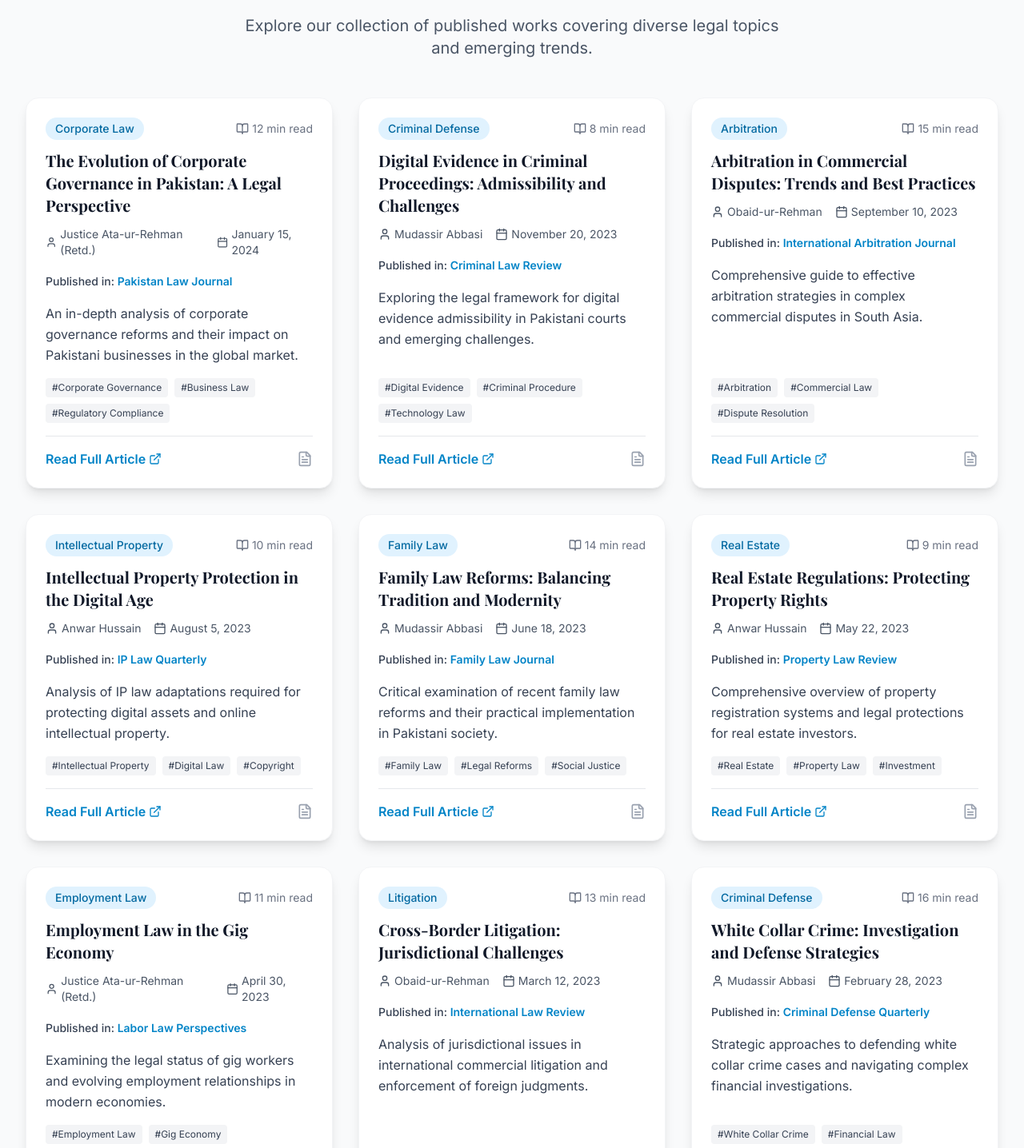
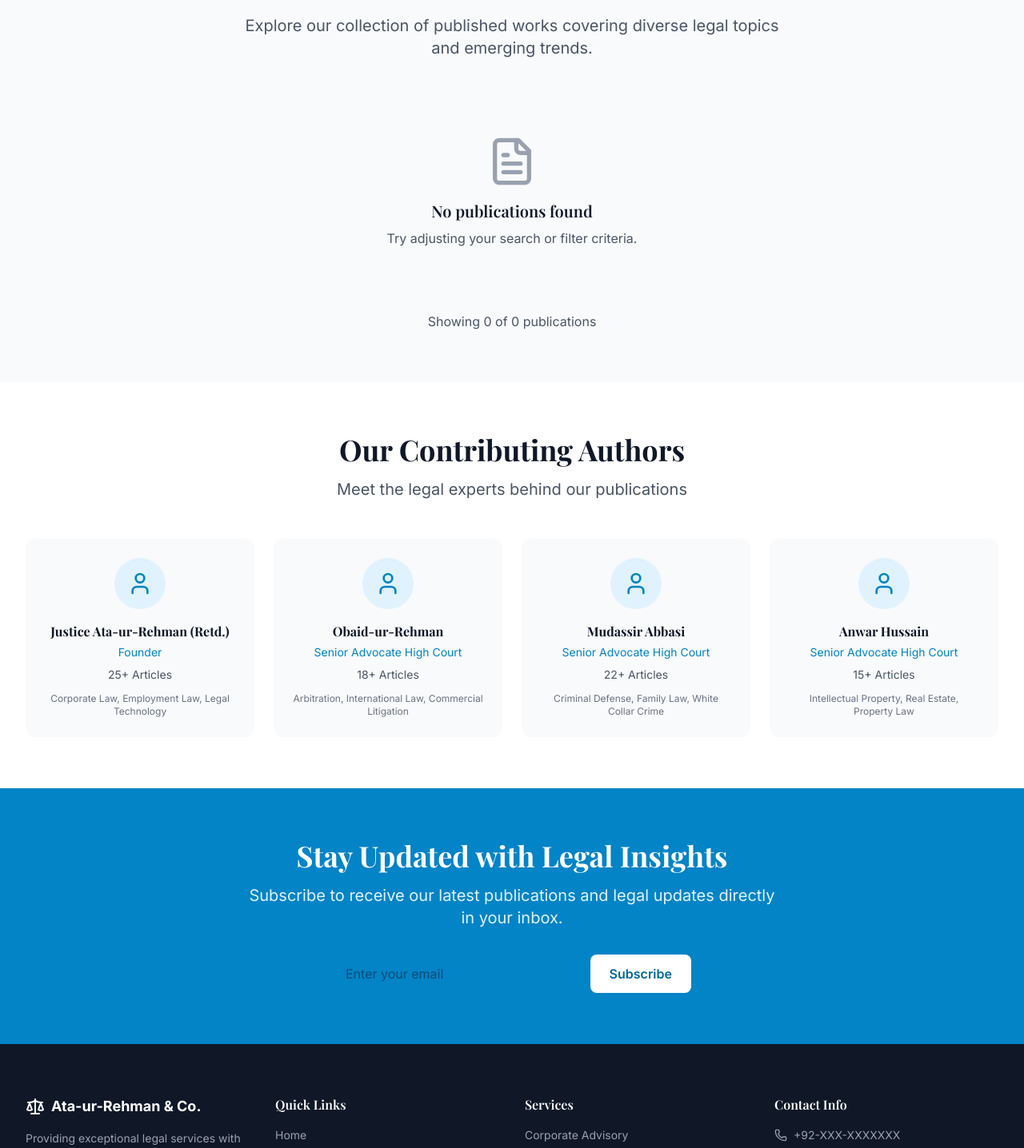
Before and after one commit to osqazi/ataurrehman, a Next.js app: page /publications in a window 1280 px wide. Shown: the part 693-2129 px from the top of the page at 80% size. Built offline with nearby package versions, Linux system fonts and the light colour scheme.

Commit message:
Publications Mock Data Removed

```diff
--- a/app/publications/page.tsx
+++ b/app/publications/page.tsx
@@ -803,126 +803,126 @@ import { Publication, Author } from '@/app/types/publication';
 import Link from 'next/link';
 
 const publications: Publication[] = [
-  {
-    id: 1,
-    title: "The Evolution of Corporate Governance in Pakistan: A Legal Perspective",
-    author: "Justice Ata-ur-Rehman (Retd.)",
-    publishDate: "2024-01-15",
-    journal: "Pakistan Law Journal",
-    category: "Corporate Law",
-    abstract: "An in-depth analysis of corporate governance reforms and their impact on Pakistani businesses in the global market.",
-    link: "#",
-    readTime: "12 min read",
-    tags: ["Corporate Governance", "Business Law", "Regulatory Compliance"]
-  },
-  {
-    id: 2,
-    title: "Digital Evidence in Criminal Proceedings: Admissibility and Challenges",
-    author: "Mudassir Abbasi",
-    publishDate: "2023-11-20",
-    journal: "Criminal Law Review",
-    category: "Criminal Defense",
-    abstract: "Exploring the legal framework for digital evidence admissibility in Pakistani courts and emerging challenges.",
-    link: "#",
-    readTime: "8 min read",
-    tags: ["Digital Evidence", "Criminal Procedure", "Technology Law"]
-  },
-  {
-    id: 3,
-    title: "Arbitration in Commercial Disputes: Trends and Best Practices",
-    author: "Obaid-ur-Rehman",
-    publishDate: "2023-09-10",
-    journal: "International Arbitration Journal",
-    category: "Arbitration",
-    abstract: "Comprehensive guide to effective arbitration strategies in complex commercial disputes in South Asia.",
-    link: "#",
-    readTime: "15 min read",
-    tags: ["Arbitration", "Commercial Law", "Dispute Resolution"]
-  },
-  {
-    id: 4,
-    title: "Intellectual Property Protection in the Digital Age",
-    author: "Anwar Hussain",
-    publishDate: "2023-08-05",
-    journal: "IP Law Quarterly",
-    category: "Intellectual Property",
-    abstract: "Analysis of IP law adaptations required for protecting digital assets and online intellectual property.",
-    link: "#",
-    readTime: "10 min read",
-    tags: ["Intellectual Property", "Digital Law", "Copyright"]
-  },
-  {
-    id: 5,
-    title: "Family Law Reforms: Balancing Tradition and Modernity",
-    author: "Mudassir Abbasi",
-    publishDate: "2023-06-18",
-    journal: "Family Law Journal",
-    category: "Family Law",
-    abstract: "Critical examination of recent family law reforms and their practical implementation in Pakistani society.",
-    link: "#",
-    readTime: "14 min read",
-    tags: ["Family Law", "Legal Reforms", "Social Justice"]
-  },
-  {
-    id: 6,
-    title: "Real Estate Regulations: Protecting Property Rights",
-    author: "Anwar Hussain",
-    publishDate: "2023-05-22",
-    journal: "Property Law Review",
-    category: "Real Estate",
-    abstract: "Comprehensive overview of property registration systems and legal protections for real estate investors.",
-    link: "#",
-    readTime: "9 min read",
-    tags: ["Real Estate", "Property Law", "Investment"]
-  },
-  {
-    id: 7,
-    title: "Employment Law in the Gig Economy",
-    author: "Justice Ata-ur-Rehman (Retd.)",
-    publishDate: "2023-04-30",
-    journal: "Labor Law Perspectives",
-    category: "Employment Law",
-    abstract: "Examining the legal status of gig workers and evolving employment relationships in modern economies.",
-    link: "#",
-    readTime: "11 min read",
-    tags: ["Employment Law", "Gig Economy", "Workers Rights"]
-  },
-  {
-    id: 8,
-    title: "Cross-Border Litigation: Jurisdictional Challenges",
-    author: "Obaid-ur-Rehman",
-    publishDate: "2023-03-12",
-    journal: "International Law Review",
-    category: "Litigation",
-    abstract: "Analysis of jurisdictional issues in international commercial litigation and enforcement of foreign judgments.",
-    link: "#",
-    readTime: "13 min read",
-    tags: ["International Law", "Litigation", "Jurisdiction"]
-  },
-  {
-    id: 9,
-    title: "White Collar Crime: Investigation and Defense Strategies",
-    author: "Mudassir Abbasi",
-    publishDate: "2023-02-28",
-    journal: "Criminal Defense Quarterly",
-    category: "Criminal Defense",
-    abstract: "Strategic approaches to defending white collar crime cases and navigating complex financial investigations.",
-    link: "#",
-    readTime: "16 min read",
-    tags: ["White Collar Crime", "Financial Law", "Defense Strategy"]
-  },
-  {
-    id: 10,
-    title: "Legal Tech Revolution: Transforming Law Practice",
-    author: "Justice Ata-ur-Rehman (Retd.)",
-    publishDate: "2023-01-15",
-    journal: "Modern Law Journal",
-    category: "Legal Technology",
-    abstract: "Exploring the impact of artificial intelligence and technology on traditional legal practice and ethics.",
-    link: "#",
-    readTime: "7 min read",
-    tags: ["Legal Technology", "AI in Law", "Practice Management"]
-  }
+  // {
+  //   id: 1,
+  //   title: "The Evolution of Corporate Governance in Pakistan: A Legal Perspective",
+  //   author: "Justice Ata-ur-Rehman (Retd.)",
+  //   publishDate: "2024-01-15",
+  //   journal: "Pakistan Law Journal",
+  //   category: "Corporate Law",
+  //   abstract: "An in-depth analysis of corporate governance reforms and their impact on Pakistani businesses in the global market.",
+  //   link: "#",
+  //   readTime: "12 min read",
+  //   tags: ["Corporate Governance", "Business Law", "Regulatory Compliance"]
+  // },
+  // {
+  //   id: 2,
+  //   title: "Digital Evidence in Criminal Proceedings: Admissibility and Challenges",
+  //   author: "Mudassir Abbasi",
+  //   publishDate: "2023-11-20",
+  //   journal: "Criminal Law Review",
+  //   category: "Criminal Defense",
+  //   abstract: "Exploring the legal framework for digital evidence admissibility in Pakistani courts and emerging challenges.",
+  //   link: "#",
+  //   readTime: "8 min read",
+  //   tags: ["Digital Evidence", "Criminal Procedure", "Technology Law"]
+  // },
+  // {
+  //   id: 3,
+  //   title: "Arbitration in Commercial Disputes: Trends and Best Practices",
+  //   author: "Obaid-ur-Rehman",
+  //   publishDate: "2023-09-10",
+  //   journal: "International Arbitration Journal",
+  //   category: "Arbitration",
+  //   abstract: "Comprehensive guide to effective arbitration strategies in complex commercial disputes in South Asia.",
+  //   link: "#",
+  //   readTime: "15 min read",
+  //   tags: ["Arbitration", "Commercial Law", "Dispute Resolution"]
+  // },
+  // {
+  //   id: 4,
+  //   title: "Intellectual Property Protection in the Digital Age",
+  //   author: "Anwar Hussain",
+  //   publishDate: "2023-08-05",
+  //   journal: "IP Law Quarterly",
+  //   category: "Intellectual Property",
+  //   abstract: "Analysis of IP law adaptations required for protecting digital assets and online intellectual property.",
+  //   link: "#",
+  //   readTime: "10 min read",
+  //   tags: ["Intellectual Property", "Digital Law", "Copyright"]
+  // },
+  // {
+  //   id: 5,
+  //   title: "Family Law Reforms: Balancing Tradition and Modernity",
+  //   author: "Mudassir Abbasi",
+  //   publishDate: "2023-06-18",
+  //   journal: "Family Law Journal",
+  //   category: "Family Law",
+  //   abstract: "Critical examination of recent family law reforms and their practical implementation in Pakistani society.",
+  //   link: "#",
+  //   readTime: "14 min read",
+  //   tags: ["Family Law", "Legal Reforms", "Social Justice"]
+  // },
+  // {
+  //   id: 6,
+  //   title: "Real Estate Regulations: Protecting Property Rights",
+  //   author: "Anwar Hussain",
+  //   publishDate: "2023-05-22",
+  //   journal: "Property Law Review",
+  //   category: "Real Estate",
+  //   abstract: "Comprehensive overview of property registration systems and legal protections for real estate investors.",
+  //   link: "#",
+  //   readTime: "9 min read",
+  //   tags: ["Real Estate", "Property Law", "Investment"]
+  // },
+  // {
+  //   id: 7,
+  //   title: "Employment Law in the Gig Economy",
+  //   author: "Justice Ata-ur-Rehman (Retd.)",
+  //   publishDate: "2023-04-30",
+  //   journal: "Labor Law Perspectives",
+  //   category: "Employment Law",
+  //   abstract: "Examining the legal status of gig workers and evolving employment relationships in modern economies.",
+  //   link: "#",
+  //   readTime: "11 min read",
+  //   tags: ["Employment Law", "Gig Economy", "Workers Rights"]
+  // },
+  // {
+  //   id: 8,
+  //   title: "Cross-Border Litigation: Jurisdictional Challenges",
+  //   author: "Obaid-ur-Rehman",
+  //   publishDate: "2023-03-12",
+  //   journal: "International Law Review",
+  //   category: "Litigation",
+  //   abstract: "Analysis of jurisdictional issues in international commercial litigation and enforcement of foreign judgments.",
+  //   link: "#",
+  //   readTime: "13 min read",
+  //   tags: ["International Law", "Litigation", "Jurisdiction"]
+  // },
+  // {
+  //   id: 9,
+  //   title: "White Collar Crime: Investigation and Defense Strategies",
+  //   author: "Mudassir Abbasi",
+  //   publishDate: "2023-02-28",
+  //   journal: "Criminal Defense Quarterly",
+  //   category: "Criminal Defense",
+  //   abstract: "Strategic approaches to defending white collar crime cases and navigating complex financial investigations.",
+  //   link: "#",
+  //   readTime: "16 min read",
+  //   tags: ["White Collar Crime", "Financial Law", "Defense Strategy"]
+  // },
+  // {
+  //   id: 10,
+  //   title: "Legal Tech Revolution: Transforming Law Practice",
+  //   author: "Justice Ata-ur-Rehman (Retd.)",
+  //   publishDate: "2023-01-15",
+  //   journal: "Modern Law Journal",
+  //   category: "Legal Technology",
+  //   abstract: "Exploring the impact of artificial intelligence and technology on traditional legal practice and ethics.",
+  //   link: "#",
+  //   readTime: "7 min read",
+  //   tags: ["Legal Technology", "AI in Law", "Practice Management"]
+  // }
 ];
 
 const categories: string[] = [
```
